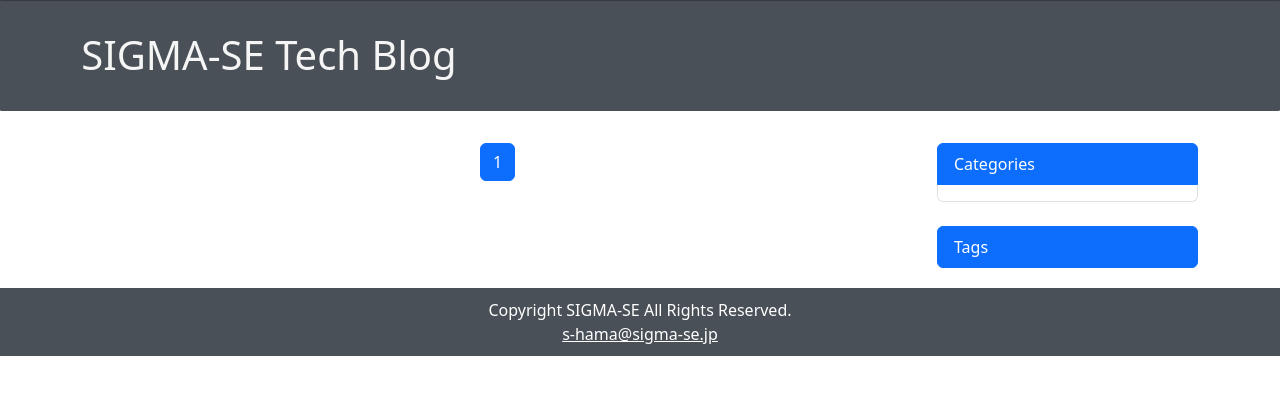
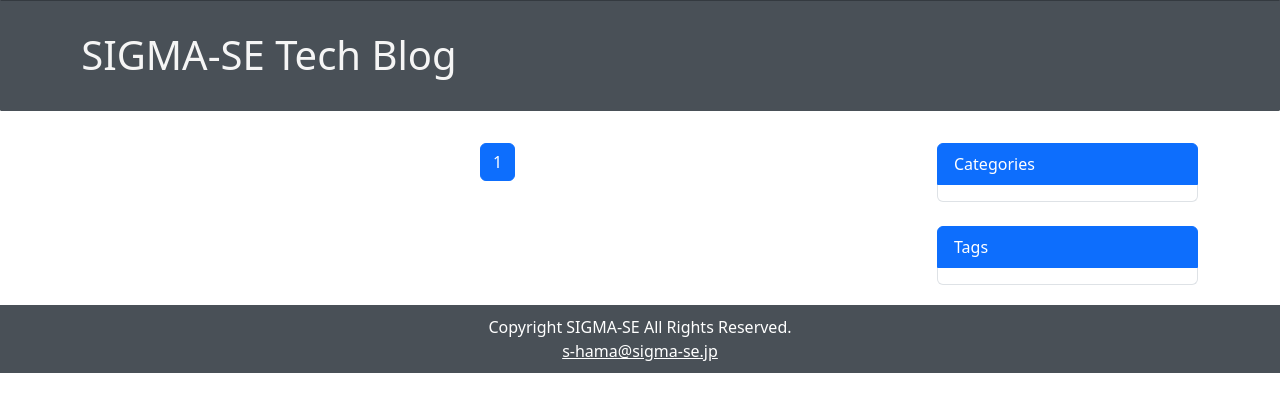
Before and after one commit to s-hama/sigma-se-tech-blog, a Django app: page / in a window 1280 px wide. Shown: the part 55-467 px from the top of the page. Run offline with Django 4.2, Linux system fonts and the light colour scheme; data that the repository does not hold is empty; some libraries are stand-ins or nearby versions.

Commit message:
fix: tags menu style change (including refactoring to bootstrap 5.3)

```diff
--- a/tblog/templates/tblog/side.html
+++ b/tblog/templates/tblog/side.html
@@ -22,13 +22,15 @@
   {% endfor %}
   <a class="list-group-item list-group-last-item"></a>
 </div>
+
 <div class="tags-menu list-group mt-4">
-    <a href="#" class="list-group-item active text-xs-left">
+  <a href="#" class="list-group-item list-group-item-action active text-start">
     Tags
   </a>
   {% for tag in tags  %}
-    <a class="list-group-item" href="{% url 'tblog:tag' tag.name %}">
+  <a class="list-group-item list-group-item-light list-group-item-action" href="{% url 'tblog:tag' tag.name %}">
     {{ tag.name }}
   </a>
   {% endfor %}
+  <a class="list-group-item list-group-last-item"></a>
 </div>
```
